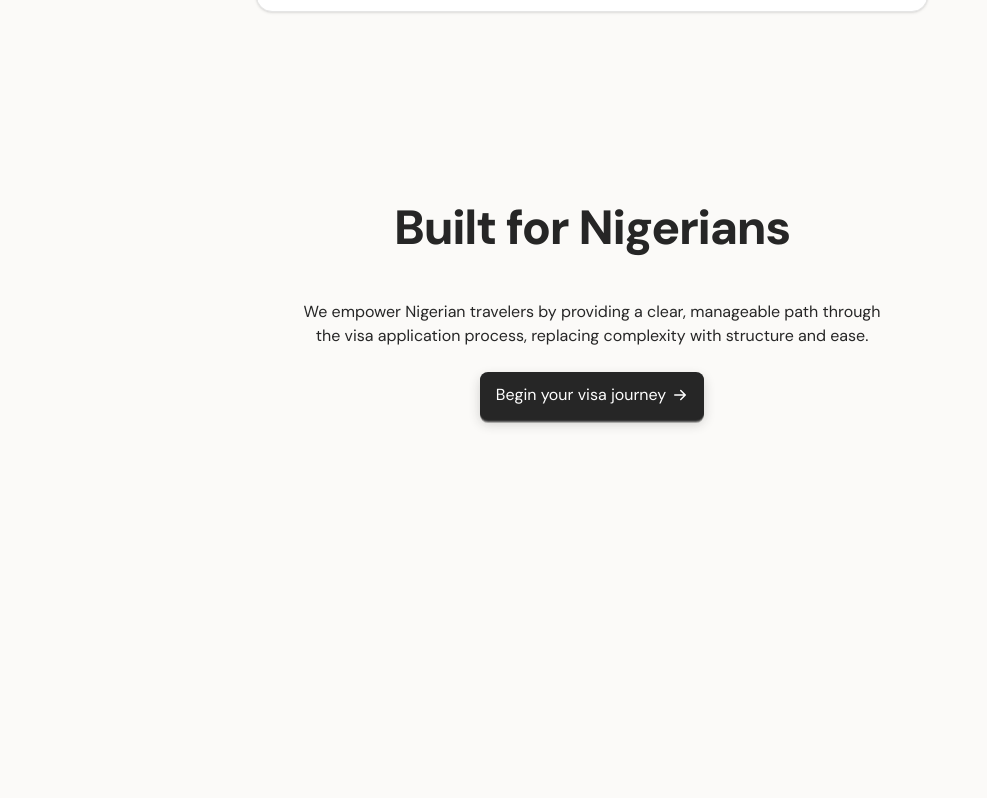
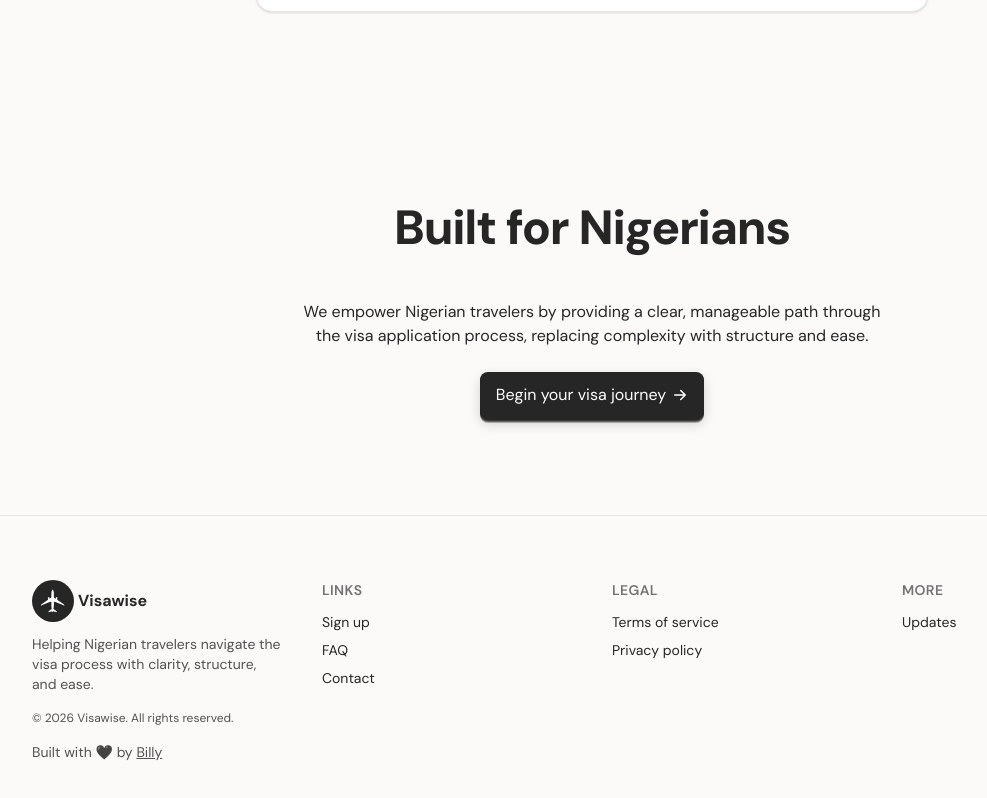
Before and after one commit to billyonbilly-ai/visawise, a Next.js app: page / in a window 1280 px wide. Shown: the part 2597-3395 px from the top of the page, without its empty margins (48-1035 px from the left). Before the commit the page ends 3112 px from the top, so only its background shows below. Built offline with nearby package versions, Linux system fonts and the light colour scheme; no server answers; the database is empty.

Commit message:
Build Footer section component

```diff
--- a/app/globals.css
+++ b/app/globals.css
@@ -10,6 +10,9 @@
   body {
     background-color: var(--background);
     color: var(--foreground);
+  }
+  html {
+    scroll-behavior: smooth;
   }
 
   input,
--- a/app/page.jsx
+++ b/app/page.jsx
@@ -4,6 +4,7 @@ import DemoSection from "@/components/sections/DemoSection";
 import HowItWorks from "@/components/sections/HowItWorks";
 import FAQ from "@/components/sections/FAQ";
 import Mission from "@/components/sections/Mission";
+import Footer from "@/components/sections/Footer";
 
 export default function Home() {
   return (
@@ -14,6 +15,7 @@ export default function Home() {
       <HowItWorks />
       <FAQ />
       <Mission />
+      <Footer />
     </div>
   );
 }
--- a/components/sections/FAQ.jsx
+++ b/components/sections/FAQ.jsx
@@ -52,7 +52,7 @@ export default function FAQ() {
   }
 
   return (
-    <section className="px-3 py-12 min-[1200px]:px-38 lg:py-24">
+    <section id="faq" className="px-3 py-12 min-[1200px]:px-38 lg:py-24">
       <div className="mx-auto max-w-2xl">
         <h2 className="mb-8 text-3xl font-extrabold tracking-tight md:text-4xl">
           FAQ
--- /dev/null
+++ b/components/sections/Footer.jsx
@@ -0,0 +1,115 @@
+"use client";
+
+import Logo from "@/components/ui/Logo";
+import Link from "next/link";
+
+export default function Footer() {
+  return (
+    <footer className="border-t border-neutral-200 px-4 py-12 lg:px-20 lg:py-16">
+      <div className="mx-auto grid max-w-7xl gap-10 md:grid-cols-4">
+        {/* Brand */}
+        <div className="max-w-sm">
+          <div className="mb-3">
+            <Logo />
+          </div>
+          <p className="text-sm text-neutral-600">
+            Helping Nigerian travelers navigate the visa process with clarity,
+            structure, and ease.
+          </p>
+          <p className="mt-4 text-xs text-neutral-600">
+            © {new Date().getFullYear()} Visawise. All rights reserved.
+          </p>
+          <p className="mt-4 text-sm text-neutral-600">
+            Built with 🖤 by{" "}
+            <a
+              href="https://x.com/billyonbilly"
+              target="_blank"
+              rel="noopener noreferrer"
+              className="hover:text-brand-green underline"
+            >
+              Billy
+            </a>
+          </p>
+        </div>
+
+        {/* Links */}
+        <div>
+          <h4 className="mb-3 text-sm font-semibold tracking-wide text-neutral-500 uppercase">
+            Links
+          </h4>
+          <ul className="space-y-2 text-sm">
+            <li>
+              <a href="/signup" className="hover:text-brand-green">
+                Sign up
+              </a>
+            </li>
+
+            <li>
+              <Link
+                href="/#faq"
+                className="hover:text-brand-green"
+                onClick={(e) => {
+                  const el = document.getElementById("faq");
+
+                  // If already on homepage, prevent default and scroll manually
+                  if (window.location.pathname === "/" && el) {
+                    e.preventDefault();
+                    el.scrollIntoView({ behavior: "smooth" });
+                  }
+                }}
+              >
+                FAQ
+              </Link>
+            </li>
+            <li>
+              <a
+                href="mailto:billyonbilly.work@gmail.com?subject=Inquiry"
+                className="hover:text-brand-green"
+              >
+                Contact
+              </a>
+            </li>
+          </ul>
+        </div>
+
+        {/* Legal */}
+        <div>
+          <h4 className="mb-3 text-sm font-semibold tracking-wide text-neutral-500 uppercase">
+            Legal
+          </h4>
+          <ul className="space-y-2 text-sm">
+            <li>
+              <a href="/terms" className="hover:text-brand-green">
+                Terms of service
+              </a>
+            </li>
+            <li>
+              <a href="/privacy" className="hover:text-brand-green">
+                Privacy policy
+              </a>
+            </li>
+          </ul>
+        </div>
+
+        {/* More */}
+        <div>
+          <h4 className="mb-3 text-sm font-semibold tracking-wide text-neutral-500 uppercase">
+            More
+          </h4>
+          <ul className="space-y-2 text-sm">
+            <li>
+              <a href="/updates" className="hover:text-brand-green">
+                Updates
+              </a>
+            </li>
+            {/* <li>
+              <a href="/updates" className="hover:text-brand-green">
+                CineBuddy
+              </a>
+            </li> */}
+          </ul>
+        </div>
+      </div>
+    </footer>
+  );
+}
```
